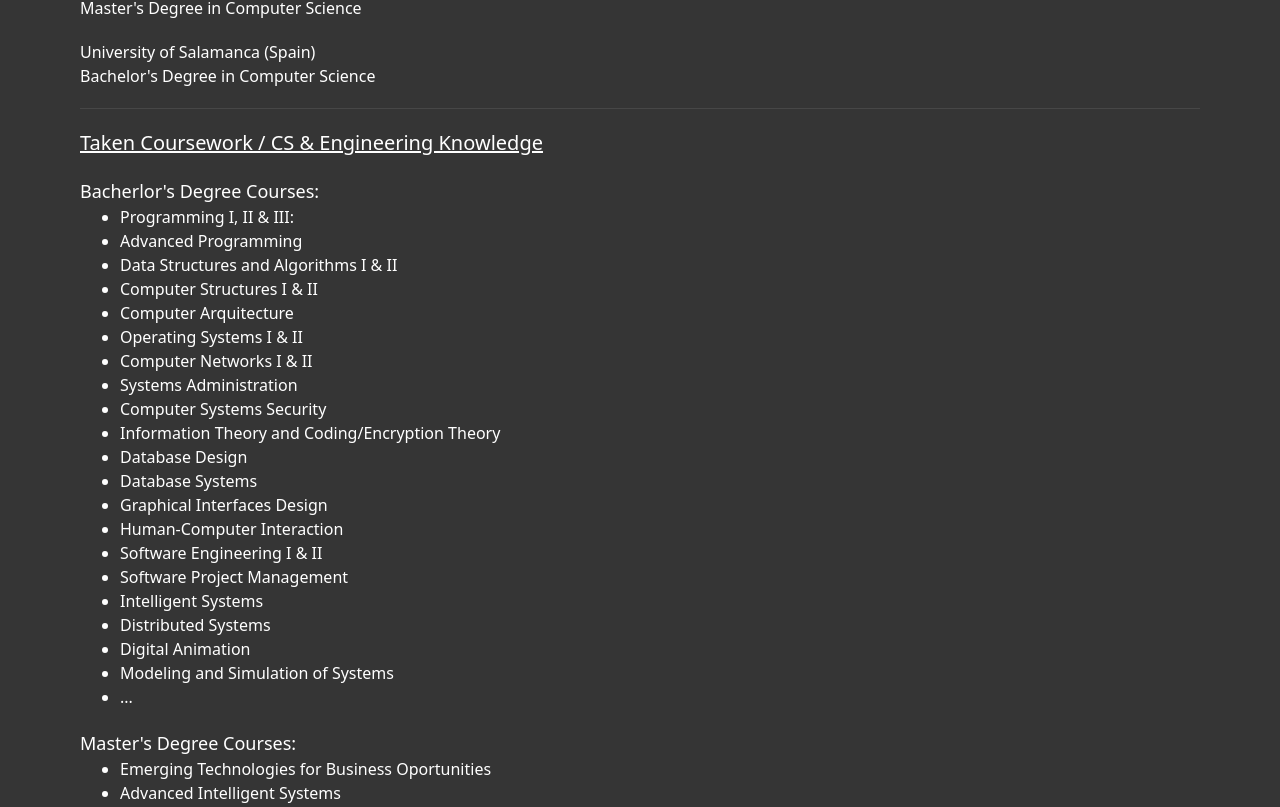
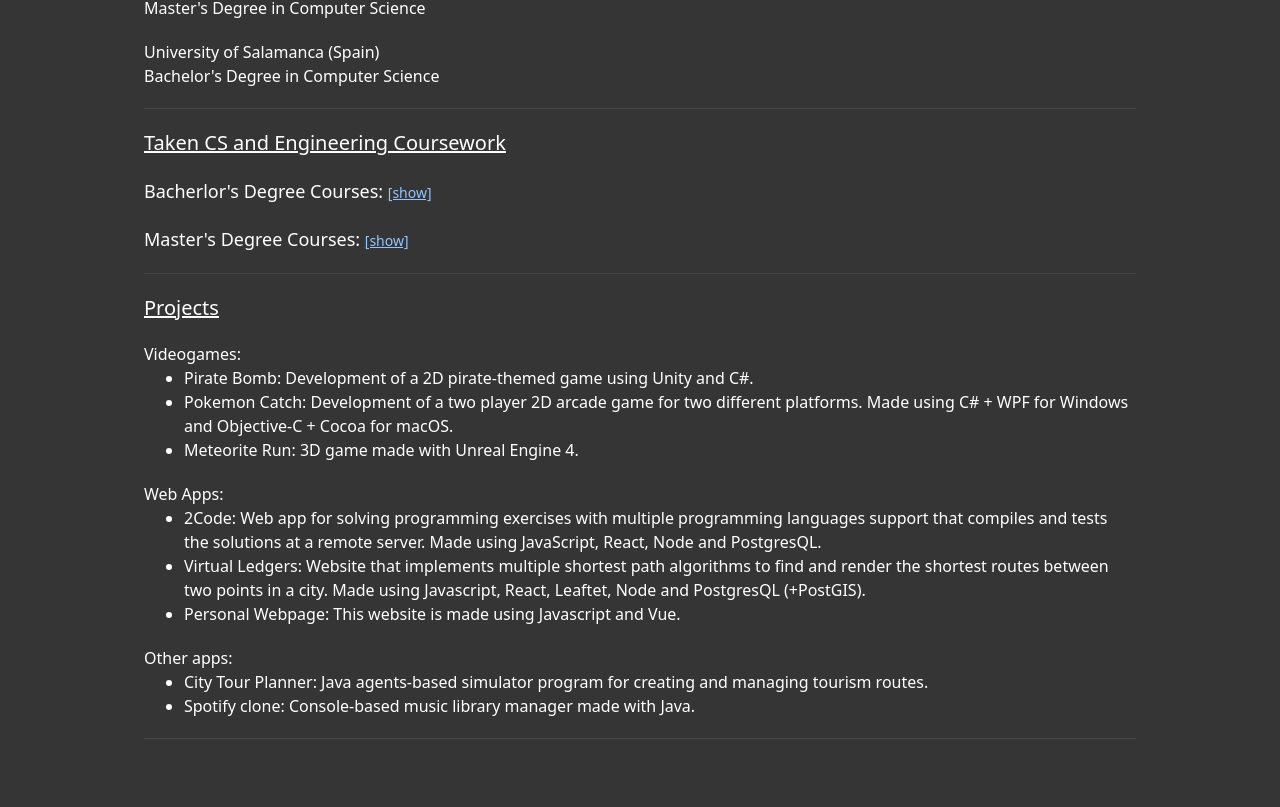
Before and after one commit to fabianvllb/fabianvllb.github.io, a Vue app: page / in a window 1280 px wide. Shown: the part 373-1180 px from the top of the page. After the commit the page ends 1120 px from the top, so only its background shows below. Built offline with nearby package versions, Linux system fonts and the light colour scheme.

Commit message:
added projects section

```diff
--- a/src/App.vue
+++ b/src/App.vue
@@ -1,13 +1,17 @@
 <script setup>
-  import Navbar from './components/Navbar.vue';
-  import ProfilePicture from './components/ProfilePicture.vue'
+  import { ref } from 'vue';
+import Navbar from './components/Navbar.vue';
+  import ProfilePicture from './components/ProfilePicture.vue';
+
+  const isBachelorCoursesVisible = ref(false);
+  const isMasterCoursesVisible = ref(false);
 </script>
 
 <template>
   <Navbar/>
-  <main class="mx-20 my-2 space-y-5">
+  <main class="mx-36 my-2 space-y-5">
     <h1 class="text-2xl font-bold">
-      Hello world! Welcome to my personal page.
+      Hello there! Welcome to my personal page.
     </h1>
     <ProfilePicture class="float-left mr-10 ml-5 hidden"/>
     <div class="space-y-8">
@@ -23,7 +27,7 @@
     </div>
 
     <div class="space-y-5">
-      <p class=" text-xl underline">Education</p>
+      <p class="text-xl underline">Education</p>
       <div>
         <p>Polytechnic University of Madrid (Spain)</p>
         <p>Master's Degree in Computer Science</p>
@@ -36,10 +40,10 @@
     </div>
 
     <div class="space-y-5">
-      <p class=" text-xl underline">Taken Coursework / CS & Engineering Knowledge</p>
+      <p class="text-xl underline">Taken CS and Engineering Coursework</p>
       <div>
-        <p class=" text-lg">Bacherlor's Degree Courses:</p>
-        <ul class="pl-10 list-disc">
+        <p class="text-lg">Bacherlor's Degree Courses: <button @click="isBachelorCoursesVisible = !isBachelorCoursesVisible" class="underline text-sm text-blue-300">[{{isBachelorCoursesVisible ? "hide" : "show"}}]</button></p>
+        <ul v-if="isBachelorCoursesVisible" class="pl-10 list-disc">
           <li>Programming I, II & III:</li>
           <li>Advanced Programming</li>
           <li>Data Structures and Algorithms I & II</li>
@@ -64,8 +68,8 @@
         </ul>
       </div>
       <div>
-        <p class=" text-lg">Master's Degree Courses:</p>
-        <ul class="pl-10 list-disc">
+        <p class="text-lg">Master's Degree Courses: <button @click="isMasterCoursesVisible = !isMasterCoursesVisible" class="underline text-sm text-blue-300">[{{isMasterCoursesVisible ? "hide" : "show"}}]</button></p>
+        <ul v-if="isMasterCoursesVisible" class="pl-10 list-disc">
           <li>Emerging Technologies for Business Oportunities</li>
           <li>Advanced Intelligent Systems</li>
           <li>Intelligent Data Analysis</li>
@@ -85,6 +89,33 @@
       <hr class=" border-[#474747]"/>
     </div>
 
+    <div class="space-y-5">
+      <p class="text-xl underline">Projects</p>
+      <div>
+        <p>Videogames:</p>
+        <ul class="pl-10 list-disc">
+          <li>Pirate Bomb: Development of a 2D pirate-themed game using Unity and C#.</li>
+          <li>Pokemon Catch: Development of a two player 2D arcade game for two different platforms. Made using C# + WPF for Windows and Objective-C + Cocoa for macOS.</li>
+          <li>Meteorite Run: 3D game made with Unreal Engine 4.</li>
+        </ul>
+      </div>
+      <div>
+        <p>Web Apps:</p>
+        <ul class="pl-10 list-disc">
+          <li>2Code: Web app for solving programming exercises with multiple programming languages support that compiles and tests the solutions at a remote server. Made using JavaScript, React, Node and PostgresQL.</li>
+          <li>Virtual Ledgers: Website that implements multiple shortest path algorithms to find and render the shortest routes between two points in a city. Made using Javascript, React, Leaftet, Node and PostgresQL (+PostGIS).</li>
+          <li>Personal Webpage: This website is made using Javascript and Vue.</li>
+        </ul>
+      </div>
+      <div>
+        Other apps:
+        <ul class="pl-10 list-disc">
+          <li>City Tour Planner: Java agents-based simulator program for creating and managing tourism routes.</li>
+          <li>Spotify clone: Console-based music library manager made with Java.</li>
+        </ul>
+      </div>
+      <hr class=" border-[#474747]"/>
+    </div>
 
   </main>
 
```
